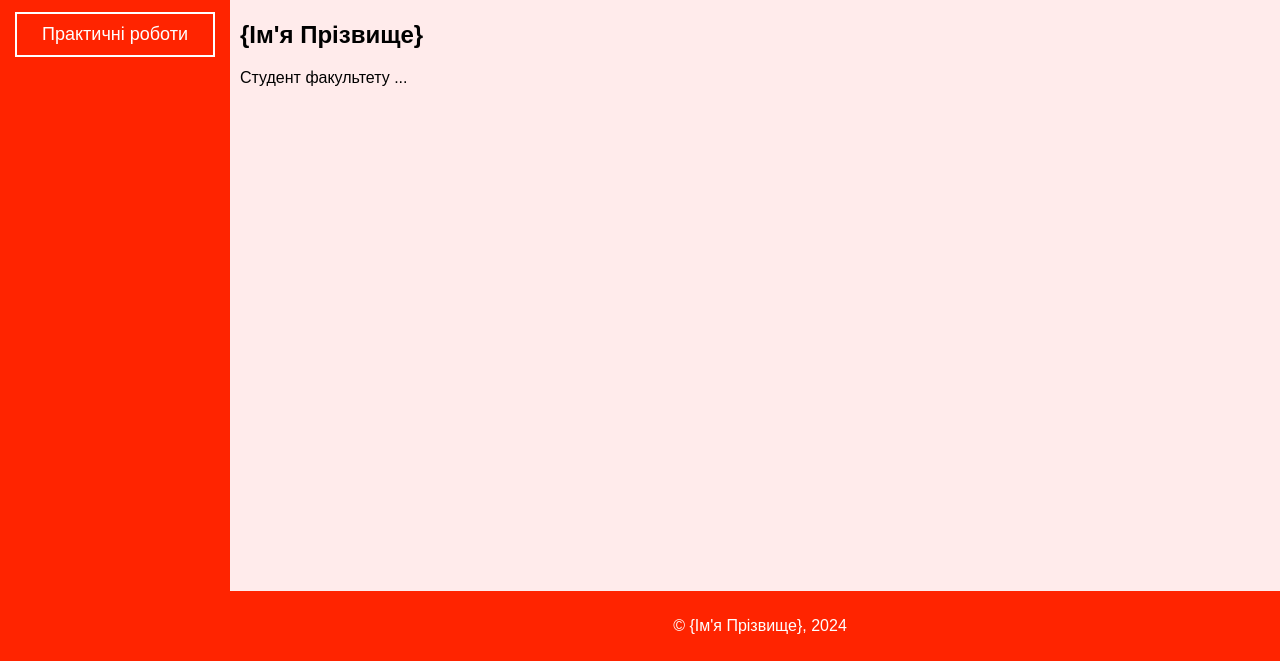
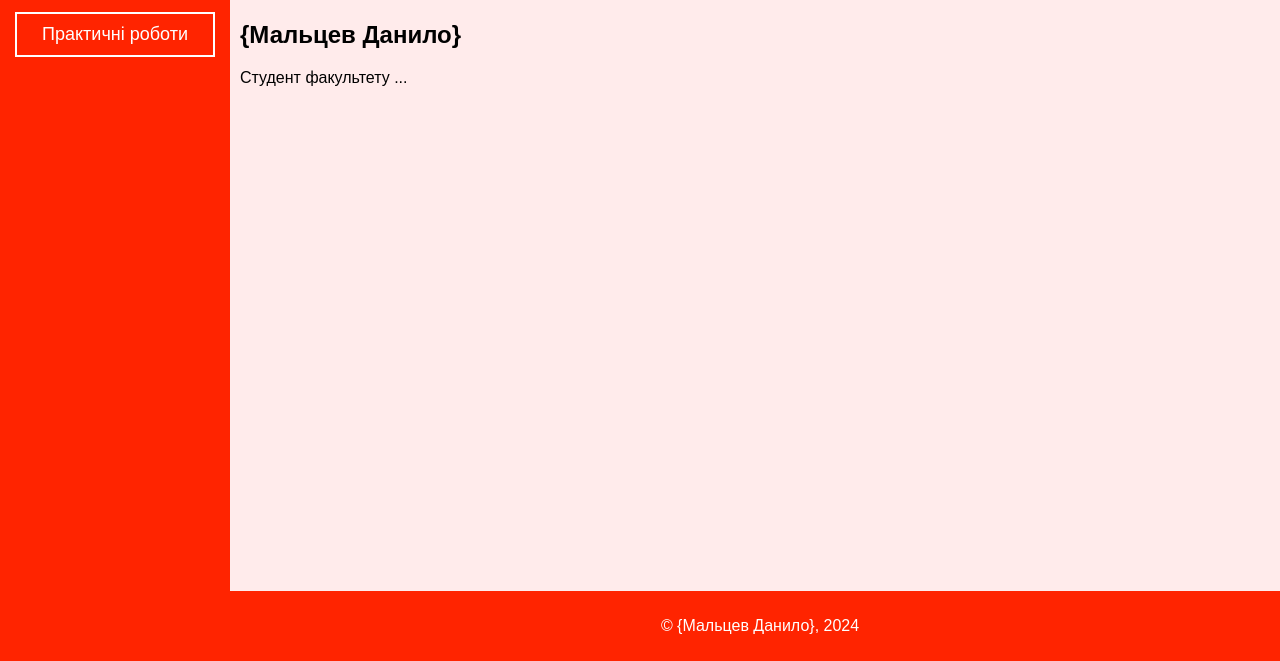
Before and after one commit to infernoil/personal-website, a plain HTML site: page about.html in a window 1280 px wide. Shown: the part 139-800 px from the top of the page. Drawn offline with Linux system fonts and the light colour scheme; files that its build step writes are made by us from their sources.

Commit message:
Update about.html

```diff
--- a/about.html
+++ b/about.html
@@ -20,12 +20,12 @@
     </nav>
 
     <main>
-        <h2>{Ім'я Прізвище}</h2>
+        <h2>{Мальцев Данило}</h2>
         <p>Студент факультету ...</p>
     </main>
 
     <footer>
-        <p>&copy; {Ім'я Прізвище}, 2024</p>
+        <p>&copy; {Мальцев Данило}, 2024</p>
     </footer>
 </body>
 </html>
```
